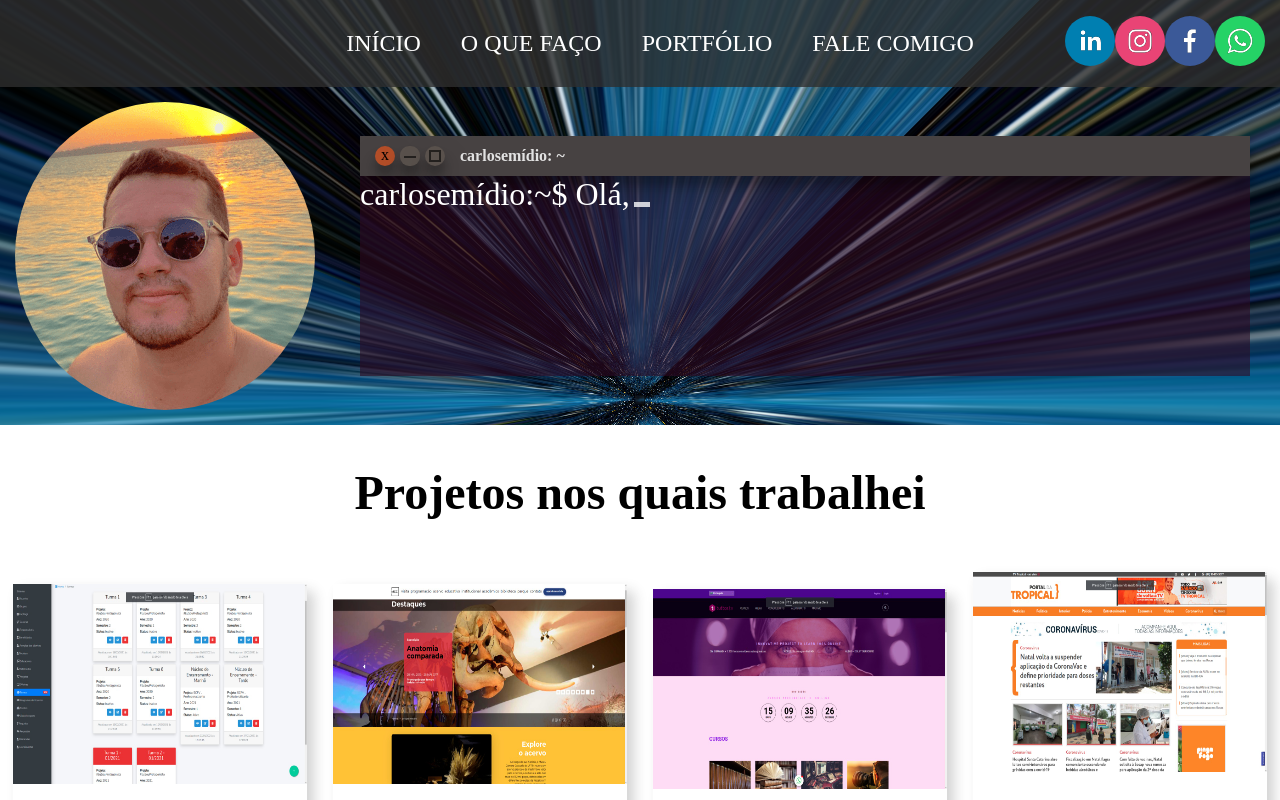
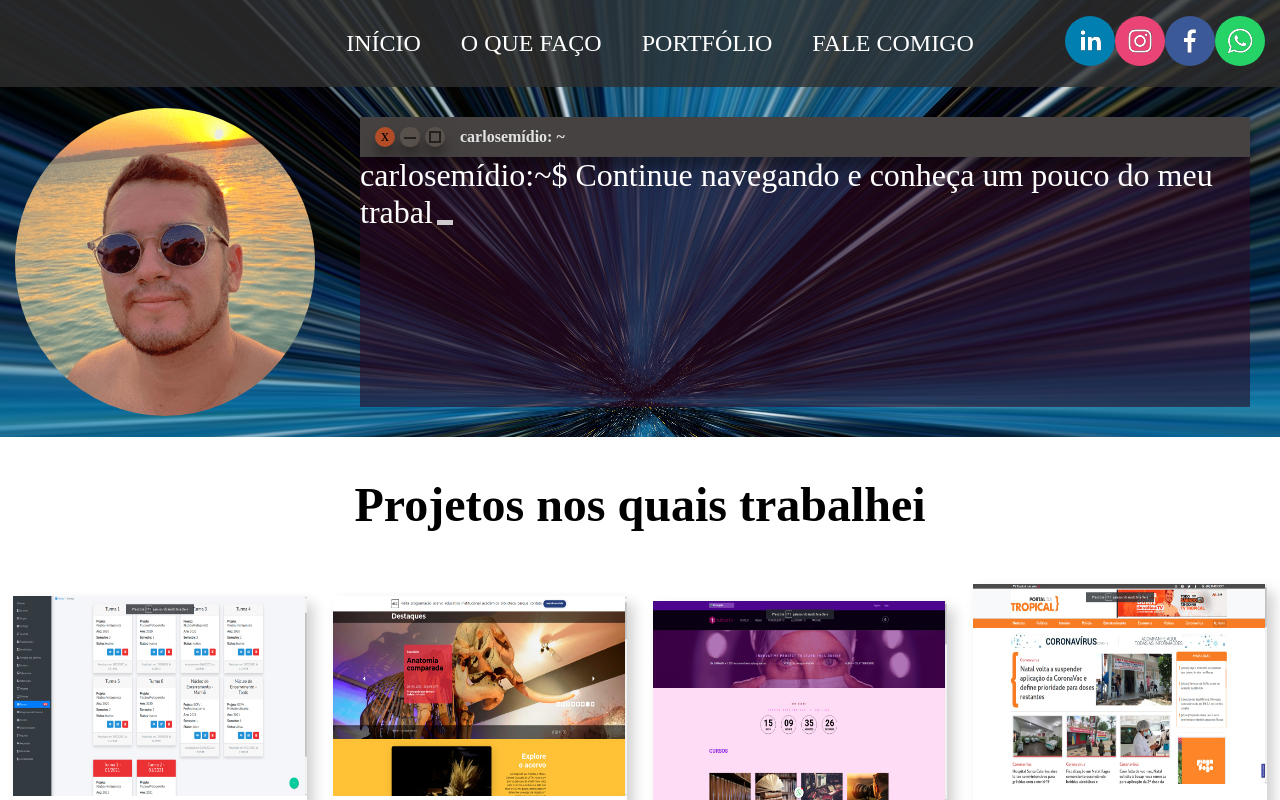
Before and after one commit to carlosemidio/portfolio-nextjs, a Next.js app: page / in a window 1280 px wide. Built offline with nearby package versions, Linux system fonts and the light colour scheme.

Commit message:
Siplificação do texto do terminal

```diff
--- a/src/pages/index.tsx
+++ b/src/pages/index.tsx
@@ -16,9 +16,6 @@ import Link from 'next/link';
 
 const aboutText = [
   'Olá, Seja muito bem vindo(a)',
-  'Sou dev web a mais de 5 anos',
-  'Trabalho com algumas das linguagens e frameworks web mais utilizados na atualidade',
-  'Já desenvolvi várias aplicações em diversos seguimentos ao longo desses anos',
   'Continue navegando e conheça um pouco do meu trabalho'
 ]
 
@@ -67,7 +64,7 @@ const Home: React.FC = () => {
             }
           }
         }
-      }, 100)
+      }, 50)
 
     return () => clearInterval(interval);
 
--- a/src/pages/styles.module.scss
+++ b/src/pages/styles.module.scss
@@ -154,11 +154,15 @@
 
         .aboutText {
           width: 100%;
-          height: 200px;
+          height: 250px;
           position: relative;
           font-size: 32px;
           color: #FFFFFF;
           text-align: left;
+
+          white-space: -moz-pre-wrap;
+          white-space: -o-pre-wrap;
+          word-wrap: break-word;
 
           &:after {
             content: '';
```
